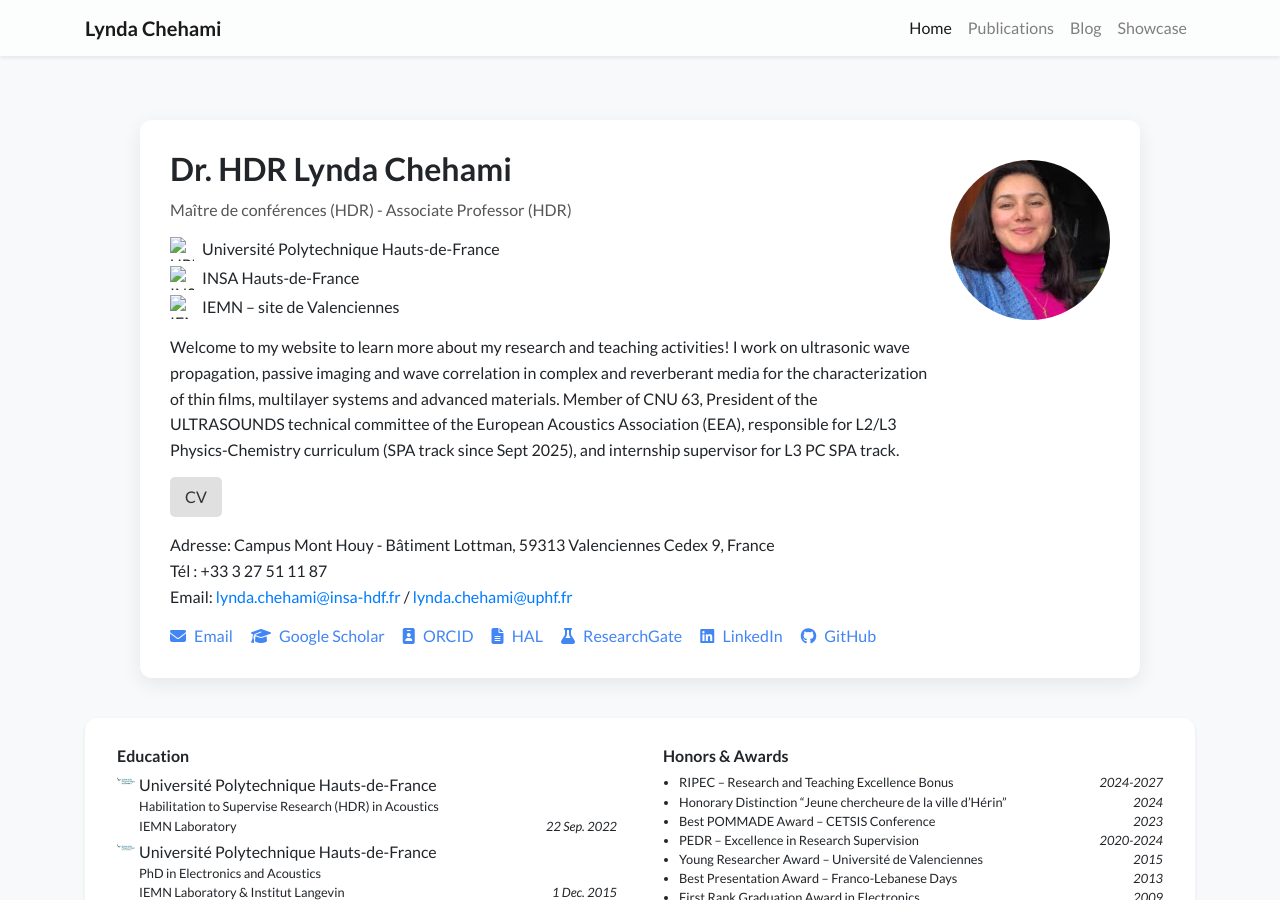
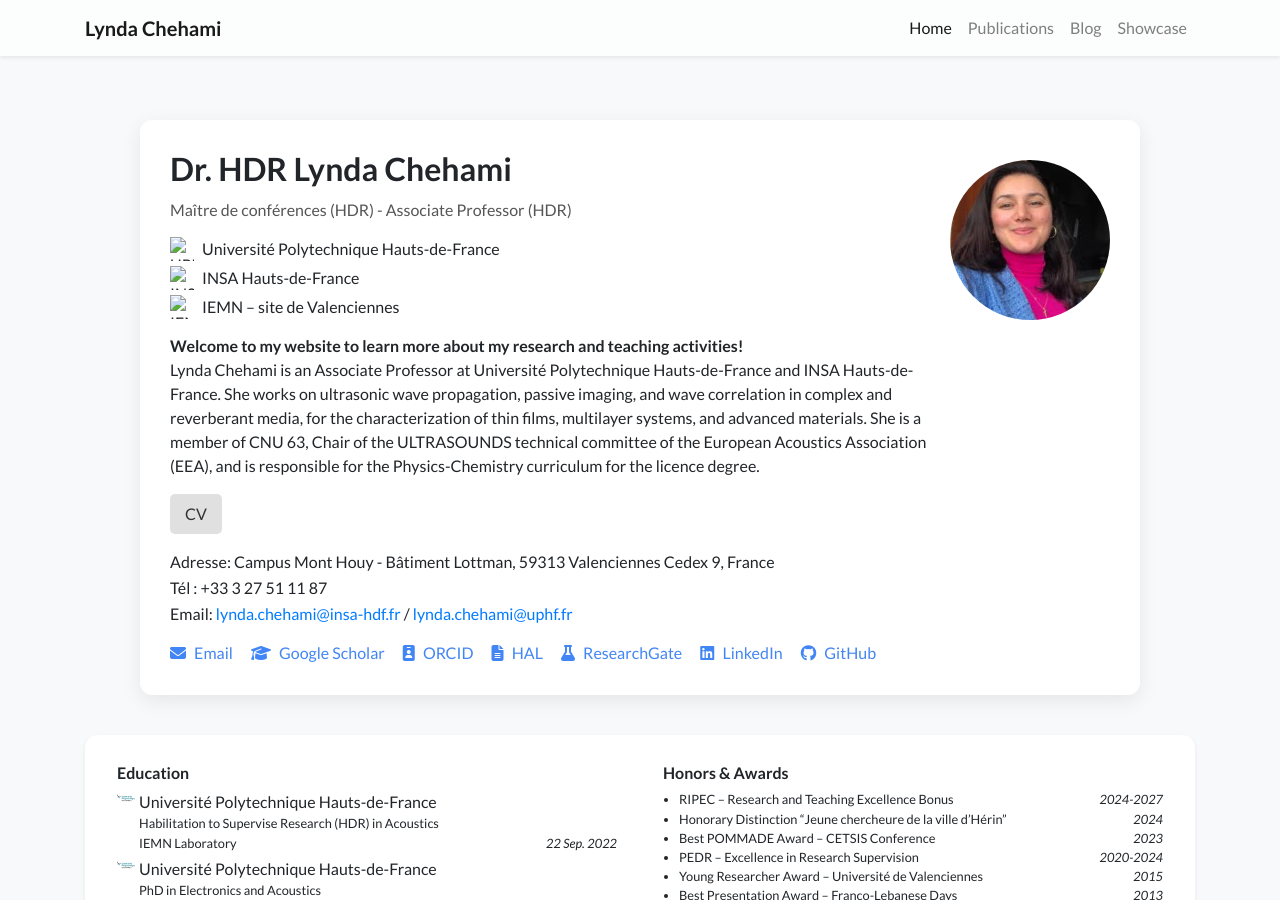
Before and after one commit to lchehami/lchehami.github.io, a Jekyll site: the page built from index.html, in a window 1280 px wide and 900 px high. Built offline with Jekyll 4.4.1, drawn with Linux system fonts in a browser that asks for light colours; nearby versions of some CDN libraries; a style sheet for code colours, icons or effects is not loaded.

Commit message:
Update index.html

```diff
--- a/index.html
+++ b/index.html
@@ -27,13 +27,12 @@ navbar_title: Home
 
       <!-- Bio -->
       <p class="bio">
-        Welcome to my website to learn more about my research and teaching activities!
-        I work on ultrasonic wave propagation, passive imaging and wave correlation
-        in complex and reverberant media for the characterization of thin films,
-        multilayer systems and advanced materials.
-        Member of CNU 63, President of the ULTRASOUNDS technical committee of the European Acoustics Association (EEA),
-        responsible for L2/L3 Physics-Chemistry curriculum (SPA track since Sept 2025),
-        and internship supervisor for L3 PC SPA track.
+
+        <div class="lynda-bio-title">
+  <strong> Welcome to my website to learn more about my research and teaching activities!</strong>
+</div>
+
+     Lynda Chehami is an Associate Professor at Université Polytechnique Hauts-de-France and INSA Hauts-de-France. She works on ultrasonic wave propagation, passive imaging, and wave correlation in complex and reverberant media, for the characterization of thin films, multilayer systems, and advanced materials. She is a member of CNU 63, Chair of the ULTRASOUNDS technical committee of the European Acoustics Association (EEA), and is responsible for the Physics-Chemistry curriculum for the licence degree.
       </p>
 
       <!-- Bouton CV et liens -->
```
